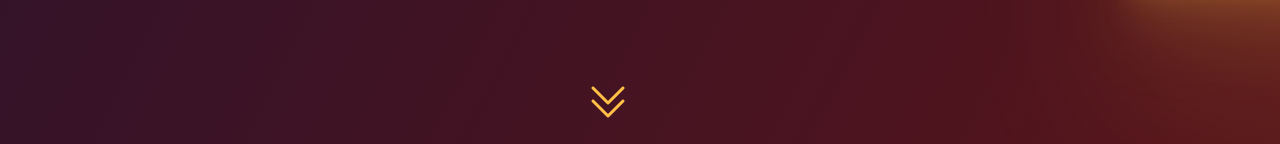
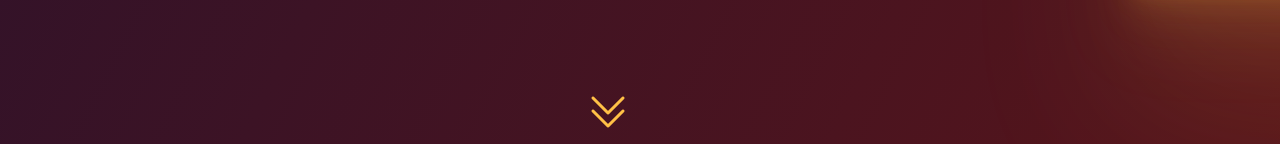
Before and after one commit to MrPa2a/block-bet, a React (Vite) app: page / in a window 1280 px wide. Shown: the part 656-800 px from the top of the page. Built offline with nearby package versions, Linux system fonts and the light colour scheme.

Commit message:
tmp fix for scroll button home page

```diff
--- a/src/pages/home/Home.scss
+++ b/src/pages/home/Home.scss
@@ -120,9 +120,17 @@
       cursor: pointer;
       animation: down 2s infinite;
       -webkit-animation: down 2s infinite;
+      right: 50%;
 
-      @include respond-to(medium) {
+      @include respond-to(default) {
+        display: none;
+      }
+      @include respond-to(xsmall) {
+        display: none;
+      }
+      @include respond-to(xmedium) {
         right: 50%;
+        display: flex;
       }
 
       &:hover {
```
